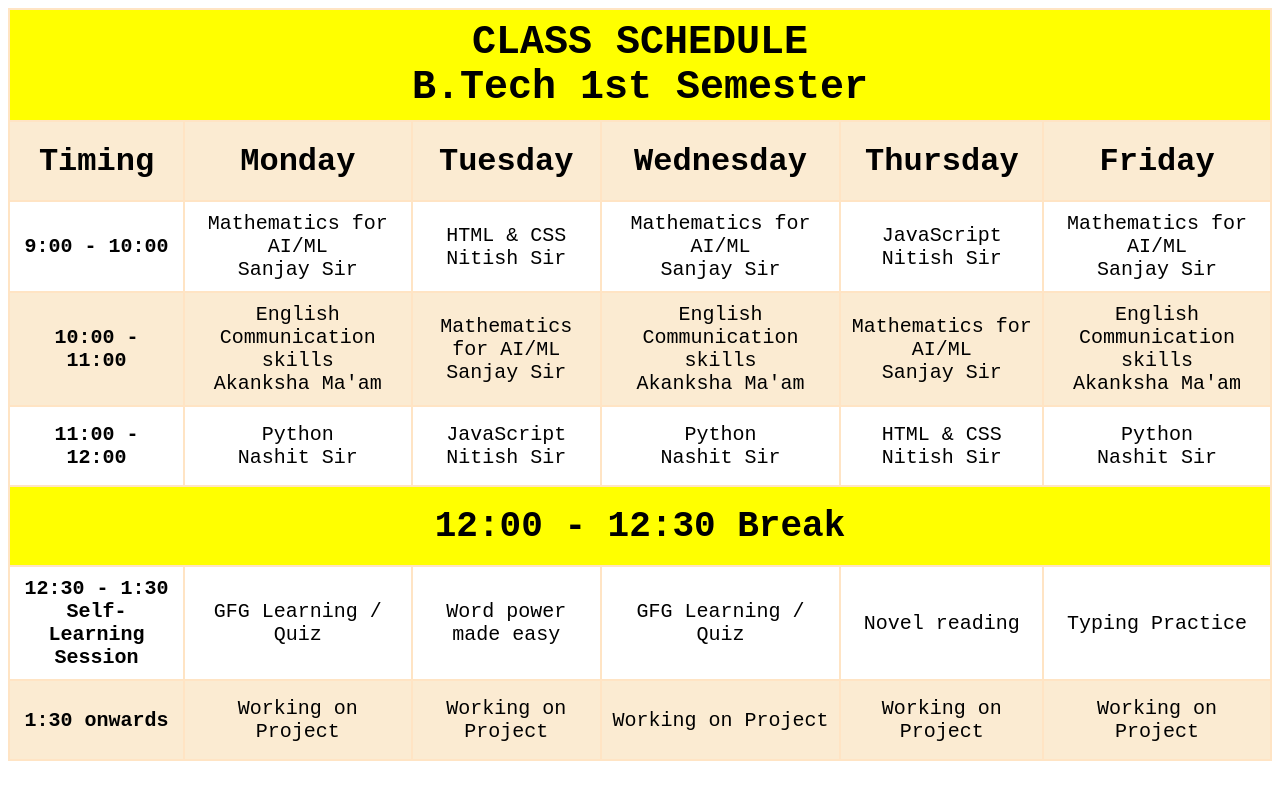
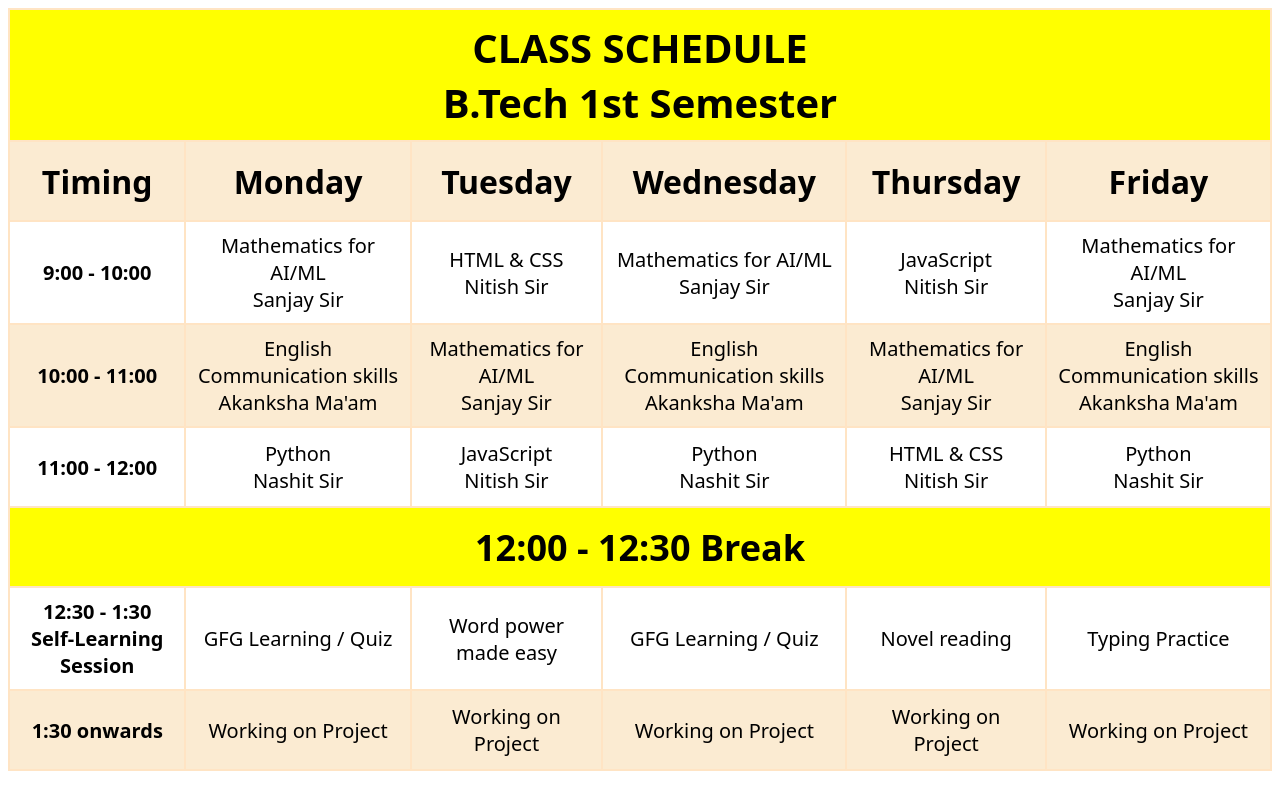
Before and after one commit to Nobody-377/Class-Schedule, a plain HTML site: page index.html in a window 1280 px wide. Drawn offline with Linux system fonts and the light colour scheme.

Commit message:
Refactor index.html for improved styling
Updated the styling and structure of the class schedule table.

```diff
--- a/index.html
+++ b/index.html
@@ -10,7 +10,7 @@
     table {
         width: 100%;
         border-collapse: collapse;
-        font-family: monospace;
+        font-family: system-ui, -apple-system, BlinkMacSystemFont, 'Segoe UI', Roboto, Oxygen, Ubuntu, Cantarell, 'Open Sans', 'Helvetica Neue', sans-serif;
     }
     th, td {
         border: 2px solid bisque;
```
